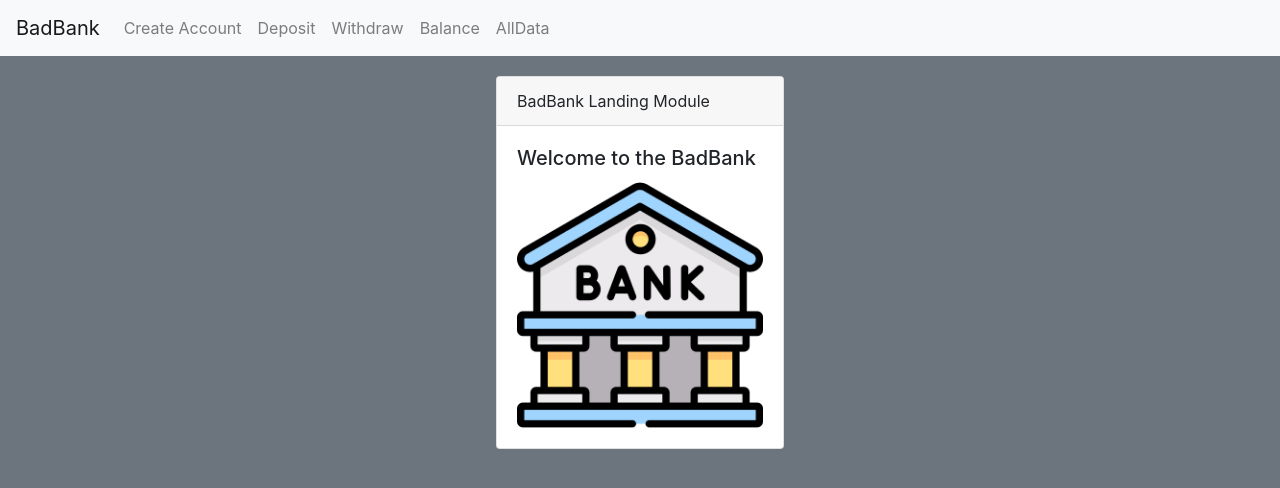
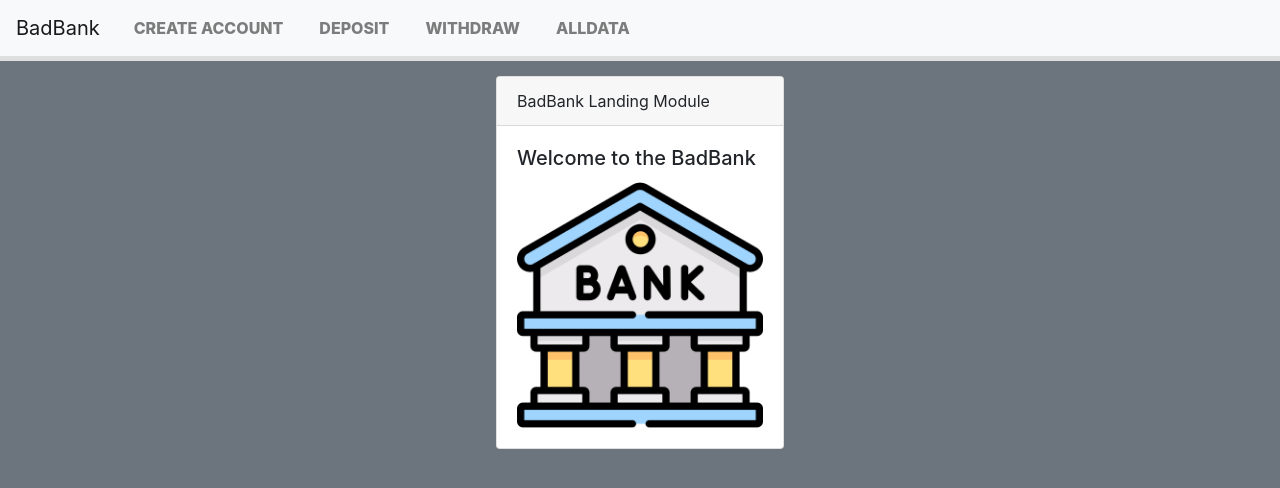
Before and after one commit to dmyerscough/dmyerscough.github.io, a React (Create React App) app in the folder week18/badbank/: page /deposit in a window 1280 px wide. Shown: the top 488 px of the page. Built offline with nearby package versions, Linux system fonts and the light colour scheme.

Commit message:
Custom CSS

```diff
--- a/week18/badbank/public/styles.css
+++ b/week18/badbank/public/styles.css
@@ -2,3 +2,80 @@
 body {
     background-color: #6c757d;
 }
+
+/* stroke */
+nav.stroke ul li a,
+nav.fill ul li a {
+    position: relative;
+}
+nav.stroke ul li a:after,
+nav.fill ul li a:after {
+    position: absolute;
+    bottom: 0;
+    left: 0;
+    right: 0;
+    margin: auto;
+    width: 0%;
+    content: '.';
+    color: transparent;
+    background: #aaa;
+    height: 1px;
+}
+nav.stroke ul li a:hover:after {
+    width: 100%;
+}
+
+nav.fill ul li a {
+    transition: all 2s;
+}
+
+nav.fill ul li a:after {
+    text-align: left;
+    content: '.';
+    margin: 0;
+    opacity: 0;
+}
+nav.fill ul li a:hover {
+    color: #fff;
+    z-index: 1;
+}
+nav.fill ul li a:hover:after {
+    z-index: -10;
+    animation: fill 1s forwards;
+    -webkit-animation: fill 1s forwards;
+    -moz-animation: fill 1s forwards;
+    opacity: 1;
+}
+
+/* NAVIGATION */
+nav {
+    width: 100%;
+    margin: 0 auto;
+    background: #fff;
+    padding: 50px 0;
+    box-shadow: 0px 5px 0px #dedede;
+}
+nav ul {
+    list-style: none;
+    text-align: center;
+}
+nav ul li {
+    display: inline-block;
+}
+nav ul li a {
+    display: block;
+    padding: 15px;
+    text-decoration: none;
+    color: #aaa;
+    font-weight: 800;
+    text-transform: uppercase;
+    margin: 0 10px;
+}
+nav ul li a,
+nav ul li a:after,
+nav ul li a:before {
+    transition: all .5s;
+}
+nav ul li a:hover {
+    color: #555;
+}
--- a/week18/badbank/src/App.js
+++ b/week18/badbank/src/App.js
@@ -5,7 +5,6 @@ import { Home } from "./home";
 import { CreateAccount } from "./createaccount";
 import { Deposit } from "./deposit";
 import { Withdraw } from "./withdraw";
-import { Balance } from "./balance";
 import { AllData } from "./alldata";
 
 import { UserContext } from "./context";
@@ -31,7 +30,6 @@ function Spa() {
           <Route path="/CreateAccount/" component={CreateAccount} />
           <Route path="/deposit/" component={Deposit} />
           <Route path="/withdraw/" component={Withdraw} />
-          <Route path="/balance/" component={Balance} />
           <Route path="/alldata/" component={AllData} />
         </div>
       </UserContext.Provider>
--- a/week18/badbank/src/balance.js
+++ /dev/null
@@ -1,8 +0,0 @@
-
-function Balance(){
-    return (
-        <h1>Balance</h1>
-    )
-}
-
-export { Balance }
--- a/week18/badbank/src/navbar.js
+++ b/week18/badbank/src/navbar.js
@@ -1,7 +1,7 @@
 function NavBar() {
   return (
     <>
-      <nav className="navbar navbar-expand-lg navbar-light bg-light">
+      <nav className="navbar navbar-expand-lg navbar-light bg-light stroke">
         <a className="navbar-brand" href="#">
           BadBank
         </a>
@@ -34,11 +34,6 @@ function NavBar() {
               </a>
             </li>
             <li className="nav-item">
-              <a className="nav-link" href="#/balance/">
-                Balance
-              </a>
-            </li>
-            <li className="nav-item">
               <a className="nav-link" href="#/alldata/">
                 AllData
               </a>
```
